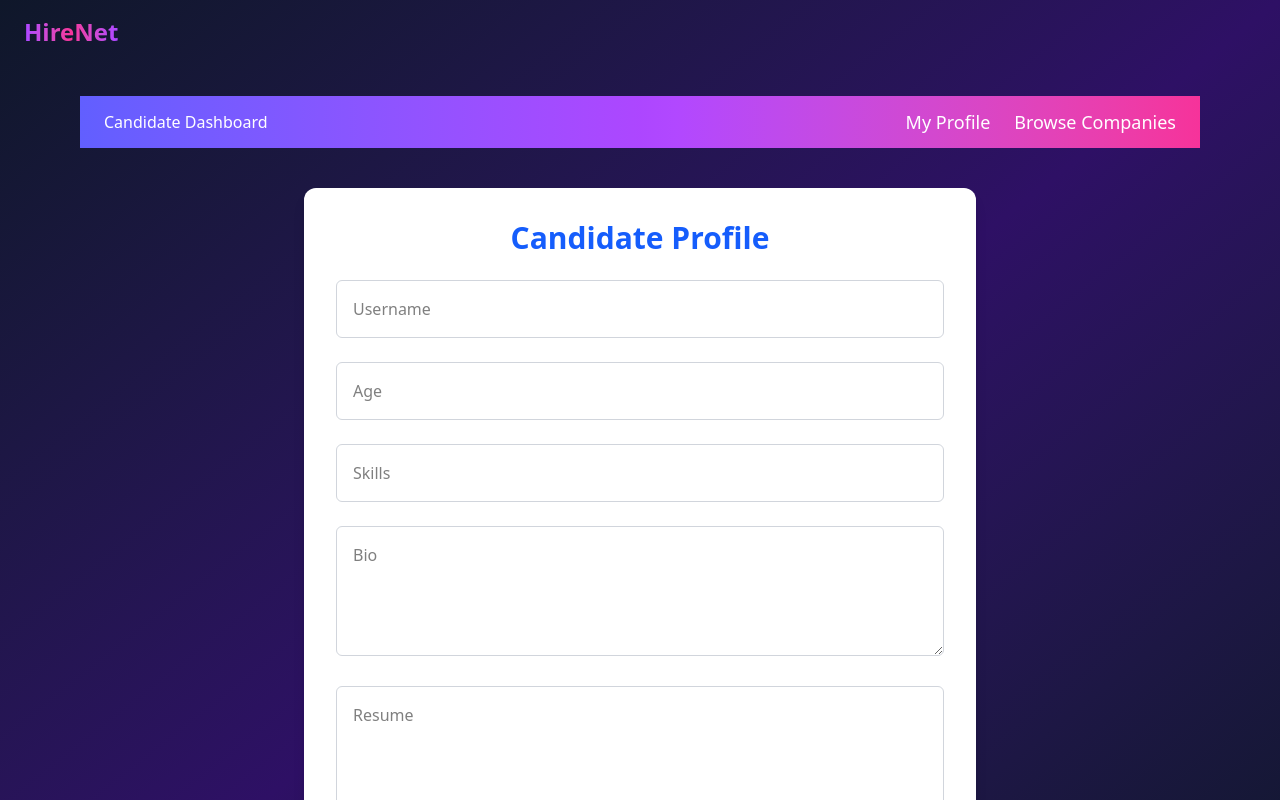
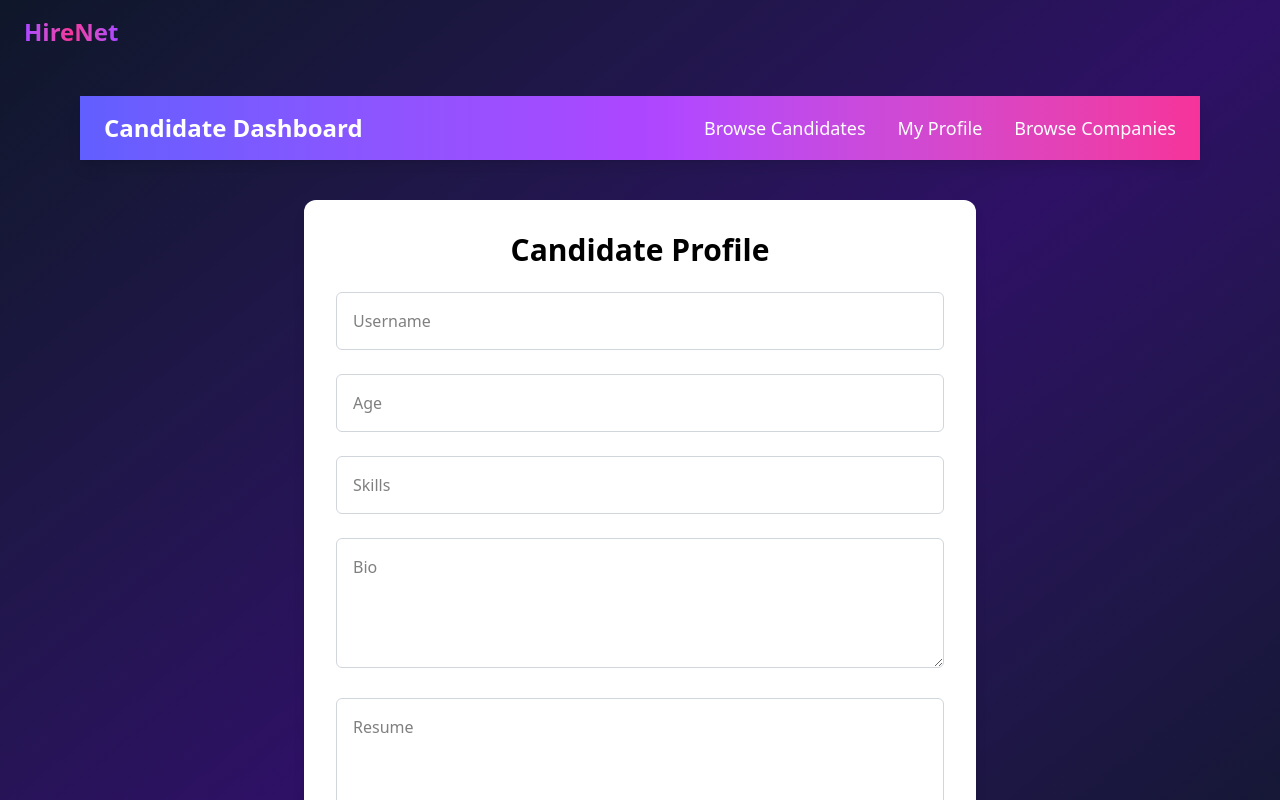
Before and after one commit to devanshig16/web3-trial, a Next.js app: page /candidate/profile in a window 1280 px wide. Shown: the top 800 px of the page. Built offline with nearby package versions, Linux system fonts and the light colour scheme.

Commit message:
updated navbar and bidding logic

```diff
--- a/app/candidate/dashboard/page.js
+++ b/app/candidate/dashboard/page.js
@@ -2,16 +2,23 @@
 
 import { useEffect, useState } from 'react';
 import { db } from '../../lib/firebase';
-import { collection, getDocs, updateDoc, doc } from 'firebase/firestore';
+import { collection, getDocs, updateDoc, doc, getDoc } from 'firebase/firestore';
 import CandidateNavbar from '../../components/CandidateNavbar';  // Adjust the path if needed
 
 export default function CandidateDashboard() {
   const [bids, setBids] = useState([]);
   const [loading, setLoading] = useState(true);
+  const [acceptedCompany, setAcceptedCompany] = useState(null); // Store accepted company data
 
   useEffect(() => {
+    // Check if there's any accepted company data in localStorage
+    const storedAcceptedCompany = localStorage.getItem('acceptedCompany');
+    if (storedAcceptedCompany) {
+      setAcceptedCompany(JSON.parse(storedAcceptedCompany));
+      setLoading(false);  // Stop loading since we already have accepted company data
+    } else {
+      // Fetch bids if no accepted company is stored
       async function fetchBids() {
-      // Get all bids
         const bidSnapshot = await getDocs(collection(db, 'bids'));
         const bidList = bidSnapshot.docs.map((doc) => ({ id: doc.id, ...doc.data() }));
         setBids(bidList);
@@ -19,13 +26,30 @@ export default function CandidateDashboard() {
       }
 
       fetchBids();
+    }
   }, []);
 
-  const handleBidResponse = async (bidId, status) => {
+  const handleBidResponse = async (bidId, status, companyId) => {
     try {
       // Update the bid status (accepted or rejected)
       const bidRef = doc(db, 'bids', bidId);
       await updateDoc(bidRef, { status });
+
+      if (status === 'accepted') {
+        // Fetch the accepted company data
+        const companyRef = doc(db, 'companies', companyId);
+        const companySnapshot = await getDoc(companyRef);
+        if (companySnapshot.exists()) {
+          const companyData = companySnapshot.data();
+          console.log('Accepted company data:', companyData);  // Debug log
+
+          // Persist the accepted company data in localStorage
+          localStorage.setItem('acceptedCompany', JSON.stringify(companyData));
+
+          setAcceptedCompany(companyData);  // Update state with company data
+        }
+      }
+
       alert(`Bid ${status} successfully!`);
     } catch (error) {
       console.error("Error updating bid status: ", error);
@@ -37,7 +61,24 @@ export default function CandidateDashboard() {
     <div>
       <CandidateNavbar /> {/* Add Candidate Navbar here */}
       <div className="max-w-6xl mx-auto px-4 py-8">
-        <h2 className="text-3xl font-bold mb-6 text-center text-gray-800">Your Bids</h2>
+        {acceptedCompany ? (
+          // Display accepted company's details
+          <div className="text-center text-white">
+            <h2 className="text-3xl font-bold mb-6">Accepted Company</h2>
+            <div className="bg-black p-6 rounded-lg shadow-lg">
+              <h3 className="text-xl font-semibold">Company Name: {acceptedCompany.name}</h3>
+              <p><strong>Bio:</strong> {acceptedCompany.bio}</p>
+              <p><strong>Industry:</strong> {acceptedCompany.industry}</p>
+              <p><strong>Location:</strong> {acceptedCompany.location}</p>
+              <p><strong>Team Size:</strong> {acceptedCompany.teamSize}</p>
+              <p><strong>Mission:</strong> {acceptedCompany.mission}</p>
+              <p><strong>Perks:</strong> {acceptedCompany.perks}</p>
+              <p><strong>Website:</strong> <a href={acceptedCompany.website} target="_blank" rel="noopener noreferrer">{acceptedCompany.website}</a></p>
+            </div>
+          </div>
+        ) : (
+          <>
+            <h2 className="text-3xl font-bold mb-6 text-center text-white">Your Bids</h2>
             {loading ? (
               <p className="text-center">Loading bids...</p>
             ) : bids.length === 0 ? (
@@ -45,13 +86,13 @@ export default function CandidateDashboard() {
             ) : (
               <div className="grid grid-cols-1 sm:grid-cols-2 lg:grid-cols-3 gap-6">
                 {bids.map((bid) => (
-              <div key={bid.id} className="p-4 border rounded-lg shadow-sm bg-white space-y-2">
+                  <div key={bid.id} className="p-4 border rounded-lg shadow-sm bg-black space-y-2">
                     <p><strong>Bid Amount:</strong> {bid.bidAmount}</p>
                     <p><strong>Message:</strong> {bid.message}</p>
 
                     {/* Accept and Reject buttons */}
                     <button
-                  onClick={() => handleBidResponse(bid.id, 'accepted')}
+                      onClick={() => handleBidResponse(bid.id, 'accepted', bid.companyId)}
                       className="w-full bg-green-600 hover:bg-green-700 text-white font-semibold py-2 px-4 rounded"
                     >
                       Accept Bid
@@ -66,6 +107,8 @@ export default function CandidateDashboard() {
                 ))}
               </div>
             )}
+          </>
+        )}
       </div>
     </div>
   );
--- a/app/candidate/page.js
+++ b/app/candidate/page.js
@@ -21,7 +21,7 @@ export default function BrowseCandidates() {
     <div>
       <CandidateNavbar /> {/* Add Candidate Navbar here */}
       <div className="max-w-5xl mx-auto mt-10 p-4 space-y-8">
-        <h2 className="text-3xl font-semibold text-center text-blue-600 mb-6">Browse Candidates</h2>
+        <h2 className="text-3xl font-semibold text-center text-white mb-6">Browse Candidates</h2>
 
         {profiles.length === 0 ? (
           <p className="text-center text-gray-600">No candidate profiles available.</p>
--- a/app/candidate/profile/page.js
+++ b/app/candidate/profile/page.js
@@ -74,7 +74,7 @@ export default function CandidateProfile() {
     <div>
       <CandidateNavbar /> {/* Add Candidate Navbar here */}
       <div className="max-w-2xl mx-auto bg-white p-8 rounded-xl shadow-lg space-y-6 mt-10">
-        <h2 className="text-3xl font-bold text-center text-blue-600">Candidate Profile</h2>
+        <h2 className="text-3xl font-bold text-center text-black">Candidate Profile</h2>
 
         {['username', 'age', 'skills', 'bio', 'resume'].map(field => (
           field === 'bio' || field === 'resume' ? (
--- a/app/components/CandidateNavbar.js
+++ b/app/components/CandidateNavbar.js
@@ -1,25 +1,11 @@
-import Link from 'next/link';
+import Navbar from './navreuse';
 
+export default function CandidateNavbar() {
+  const links = [
+    { label: 'Browse Candidates', href: '/candidate/' },
+    { label: 'My Profile', href: '/candidate/profile' },
+    { label: 'Browse Companies', href: '/candidate/dashboard' },
+  ];
 
-
-
-export default function CompanyNavbar() {
-  return (
-    <nav className="w-full bg-gradient-to-r from-indigo-500 via-purple-500 to-pink-500 text-white py-3">
-      <div className="max-w-full mx-auto flex flex-wrap justify-between items-center px-6">
-        <Link href="/candidate" className="hover:underline">
-          Candidate Dashboard
-        </Link>
-        <div className="flex space-x-6 text-lg font-medium">
-          <Link href="/candidate/profile" className="hover:underline">
-          My Profile
-          </Link>
-
-          <Link href="/candidate/dashboard" className="hover:underline">
-            Browse Companies
-          </Link>
-        </div>
-      </div>
-    </nav>
-  );
+  return <Navbar title="Candidate Dashboard" links={links} />;
 }
--- a/app/components/CompanyNavbar.js
+++ b/app/components/CompanyNavbar.js
@@ -1,21 +1,11 @@
-import Link from 'next/link';
+import Navbar from './navreuse';
 
 export default function CompanyNavbar() {
-  return (
-    <nav className="w-full bg-gradient-to-r from-indigo-500 via-purple-500 to-pink-500 text-white py-3">
-      <div className="max-w-full mx-auto flex flex-wrap justify-between items-center px-6">
-        <Link href="/company/dashboard" className=" hover:underline">
-          Browese Candidates
-        </Link>
-        <div className="flex space-x-6 text-lg font-medium">
-          <Link href="/company/profile" className="hover:underline">
-            Profile
-          </Link>
-          <Link href="/company" className="hover:underline">
-            Browse Companies
-          </Link>
-        </div>
-      </div>
-    </nav>
-  );
+  const links = [
+    { label: 'Browse Candidates', href: '/company/dashboard' },
+    { label: 'My Profile', href: '/company/profile' },
+    { label: 'Browse Companies', href: '/company' },
+  ];
+
+  return <Navbar title="Company Dashboard" links={links} />;
 }
--- /dev/null
+++ b/app/components/navreuse.js
@@ -0,0 +1,18 @@
+import Link from 'next/link';
+
+export default function Navbar({ title, links }) {
+  return (
+    <nav className="w-full bg-gradient-to-r from-indigo-500 via-purple-500 to-pink-500 text-white py-4 shadow-lg">
+      <div className="max-w-7xl mx-auto px-6 flex justify-between items-center">
+        <h1 className="text-2xl font-bold">{title}</h1>
+        <div className="flex space-x-8 text-lg font-medium">
+          {links.map((link, index) => (
+            <Link key={index} href={link.href} className="hover:underline">
+              {link.label}
+            </Link>
+          ))}
+        </div>
+      </div>
+    </nav>
+  );
+}
--- a/app/register/page.js
+++ b/app/register/page.js
@@ -24,7 +24,9 @@ export default function RegisterPage() {
       const signer = provider.getSigner();
       const contract = new ethers.Contract(USERDB_CONTRACT_ADDRESS, abi, signer);
 
-      const tx = await contract.registerUser(role);
+      // Pass 1 for Candidate and 2 for Company (matching the enum values)
+      const roleValue = role === 0 ? 1 : 2; // Use 1 for Candidate and 2 for Company
+      const tx = await contract.registerUser(roleValue);
       await tx.wait(); // Wait for transaction to be mined
 
       router.push(role === 0 ? '/candidate' : '/company');
@@ -35,6 +37,7 @@ export default function RegisterPage() {
       setLoading(false);
     }
   }
+
 
   return (
     <div className="flex flex-col items-center justify-center min-h-[90vh] px-6 bg-gradient-to-br from-[#dbeafe] via-[#ede9fe] to-[#dbeafe] text-gray-900 space-y-10">
```
Lines whose indentation alone changed are shown as unchanged.
